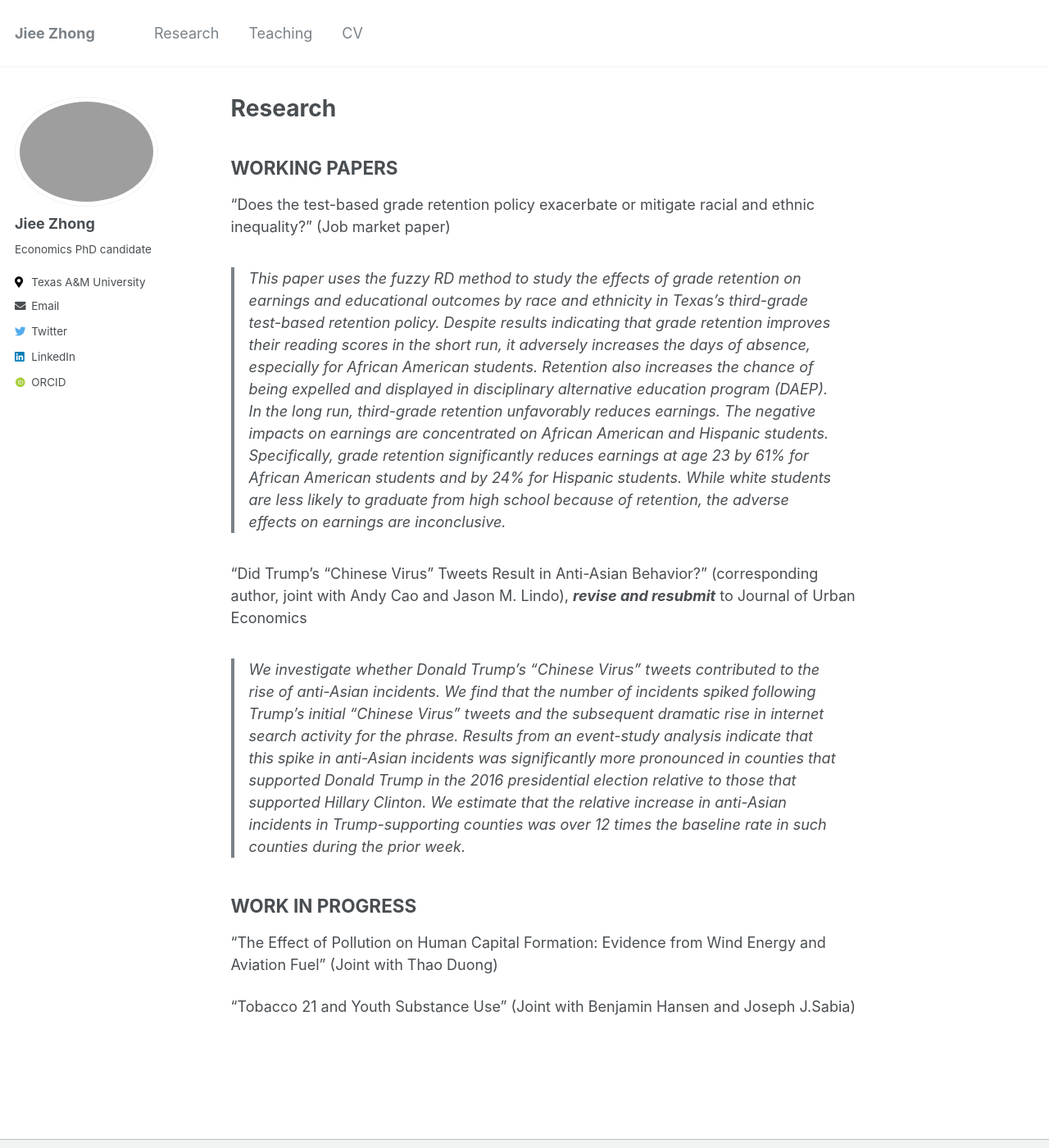
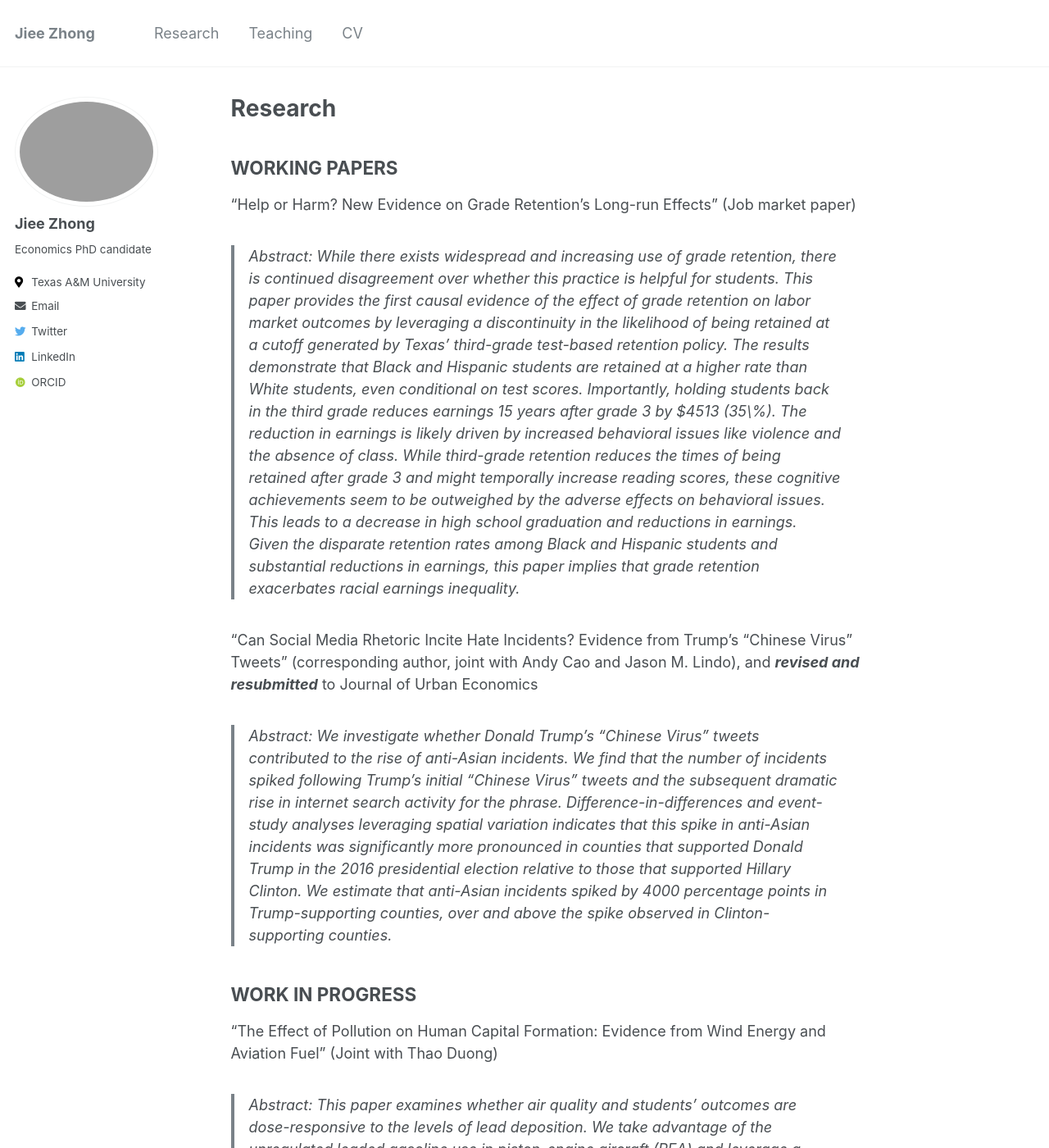
Before and after one commit to jieezhong/jieezhong.github.io, a Jekyll site: the page built from _pages/research.md, in a window 1280 px wide and 1400 px high. Shown: the whole window at 82% size. Built offline with Jekyll 4.4.1, drawn with Linux system fonts in a browser that asks for light colours; some web fonts are replaced; some of the changed text lies outside the part shown.

Commit message:
Update research.md

```diff
--- a/_pages/research.md
+++ b/_pages/research.md
@@ -7,16 +7,21 @@ author_profile: true
 ---
 ## WORKING PAPERS
 
-"Does the test-based grade retention policy exacerbate or mitigate racial and ethnic inequality?" (Job market paper)
+"Help or Harm? New Evidence on Grade Retention's Long-run Effects" (Job market paper)
 
-> This paper uses the fuzzy RD method to study the effects of grade retention on earnings and educational outcomes by race and ethnicity in Texas’s third-grade test-based retention policy. Despite results indicating that grade retention improves their reading scores in the short run, it adversely increases the days of absence, especially for African American students. Retention also increases the chance of being expelled and displayed in disciplinary alternative education program (DAEP). In the long run, third-grade retention unfavorably reduces earnings. The negative impacts on earnings are concentrated on African American and Hispanic students. Specifically, grade retention significantly reduces earnings at age 23 by 61% for African American students and by 24% for Hispanic students. While white students are less likely to graduate from high school because of retention, the adverse effects on earnings are inconclusive.
+> Abstract: While there exists widespread and increasing use of grade retention, there is continued disagreement over whether this practice is helpful for students. This paper provides the first causal evidence of the effect of grade retention on labor market outcomes by leveraging a discontinuity in the likelihood of being retained at a cutoff generated by Texas' third-grade test-based retention policy. The results demonstrate that Black and Hispanic students are retained at a higher rate than White students, even conditional on test scores. Importantly, holding students back in the third grade reduces earnings 15 years after grade 3 by $4513 (35\%). The reduction in earnings is likely driven by increased behavioral issues like violence and the absence of class. While third-grade retention reduces the times of being retained after grade 3 and might temporally increase reading scores, these cognitive achievements seem to be outweighed by the adverse effects on behavioral issues. This leads to a decrease in high school graduation and reductions in earnings. Given the disparate retention rates among Black and Hispanic students and substantial reductions in earnings, this paper implies that grade retention exacerbates racial earnings inequality.
 
- "Did Trump’s “Chinese Virus” Tweets Result in Anti-Asian Behavior?" (corresponding author, joint with Andy Cao and Jason M. Lindo), ***revise and resubmit*** to Journal of Urban Economics
+ "Can Social Media Rhetoric Incite Hate Incidents? Evidence from Trump's "Chinese Virus" Tweets" (corresponding author, joint with Andy Cao and Jason M. Lindo), and
+ ***revised and resubmitted*** to Journal of Urban Economics
 
-> We investigate whether Donald Trump's "Chinese Virus" tweets contributed to the rise of anti-Asian incidents. We find that the number of incidents spiked following Trump’s initial “Chinese Virus” tweets and the subsequent dramatic rise in internet search activity for the phrase. Results from an event-study analysis indicate that this spike in anti-Asian incidents was significantly more pronounced in counties that supported Donald Trump in the 2016 presidential election relative to those that supported Hillary Clinton. We estimate that the relative increase in anti-Asian incidents in Trump-supporting counties was over 12 times the baseline rate in such counties during the prior week.
+> Abstract: We investigate whether Donald Trump's "Chinese Virus" tweets contributed to the rise of anti-Asian incidents. We find that the number of incidents spiked following Trump’s initial “Chinese Virus” tweets and the subsequent dramatic rise in internet search activity for the phrase. Difference-in-differences and event-study analyses leveraging spatial variation indicates that this spike in anti-Asian incidents was significantly more pronounced in counties that supported Donald Trump in the 2016 presidential election relative to those that supported Hillary Clinton. We estimate that anti-Asian incidents spiked by 4000 percentage points in Trump-supporting counties, over and above the spike observed in Clinton-supporting counties.
 
 ## WORK IN PROGRESS
 
 "The Effect of Pollution on Human Capital Formation: Evidence from Wind Energy and Aviation Fuel" (Joint with Thao Duong)
 
+> Abstract: This paper examines whether air quality and students’ outcomes are dose-responsive to the levels of lead deposition. We take advantage of the unregulated leaded gasoline use in piston-engine aircraft (PEA) and leverage a quasi-experiment where PEA operations fell consistently after the 9/11 terrorist attacks. Using a fixed-effect model, we estimate the relationship between PEA operation and airborne lead concentration. We find that each PEA flight would significantly increase the lead concentration for areas near the airports, leaving areas further away from the airports with little to no effect. Exploiting the exogenous decrease in the lead deposition for schools near the airports, we employ difference-in-difference to estimate the causal effect of lead exposure on test scores. The preliminary result shows that lead exposure from PEA operation has a negative and cumulative effect on students’ test scores.
+
 "Tobacco 21 and Youth Substance Use" (Joint with Benjamin Hansen and Joseph J.Sabia)
+
+"Do English Language Proficiency Assessments Work?" (Joint with Sijia Zhang, Yayun Chen)
```
